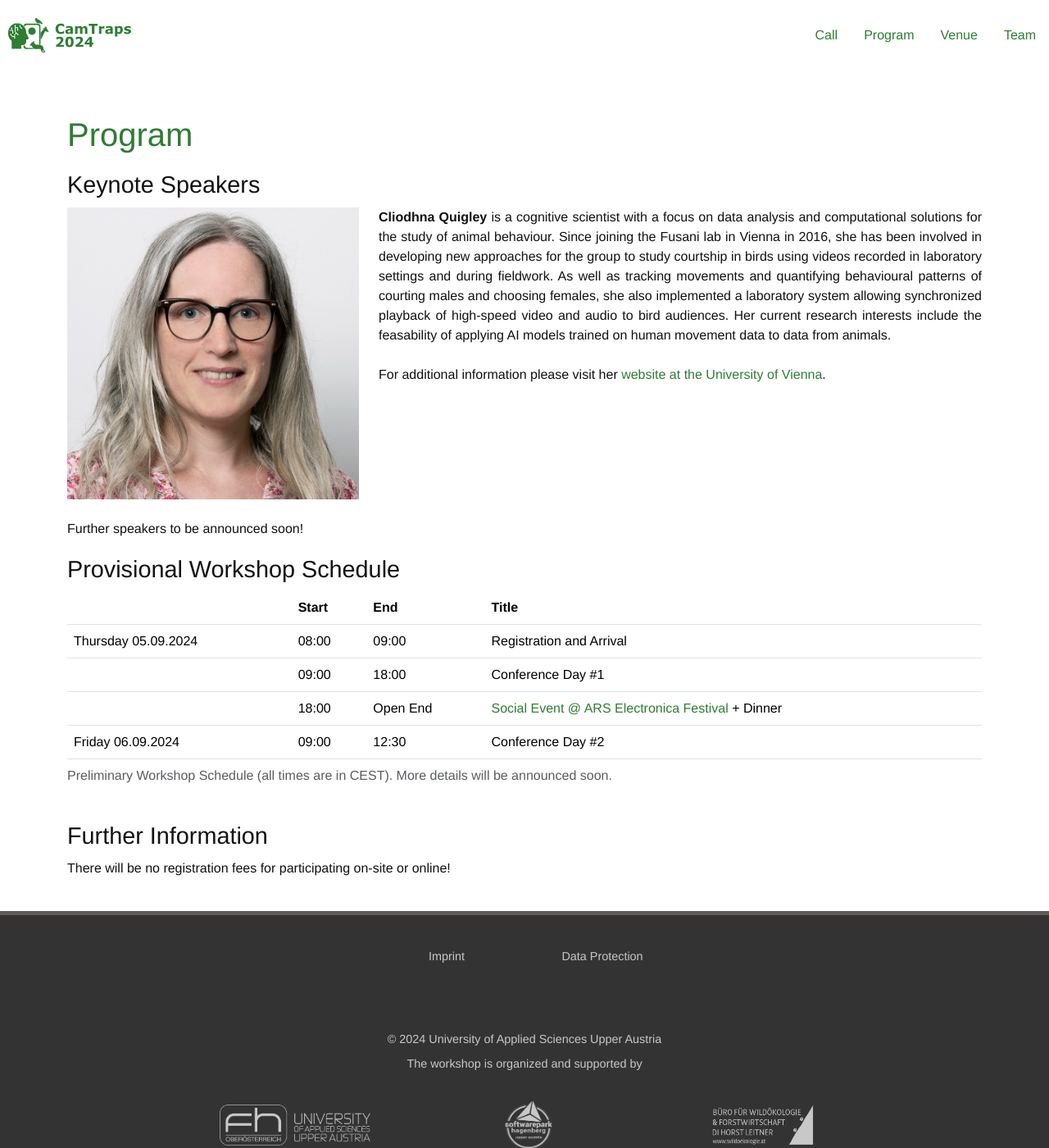
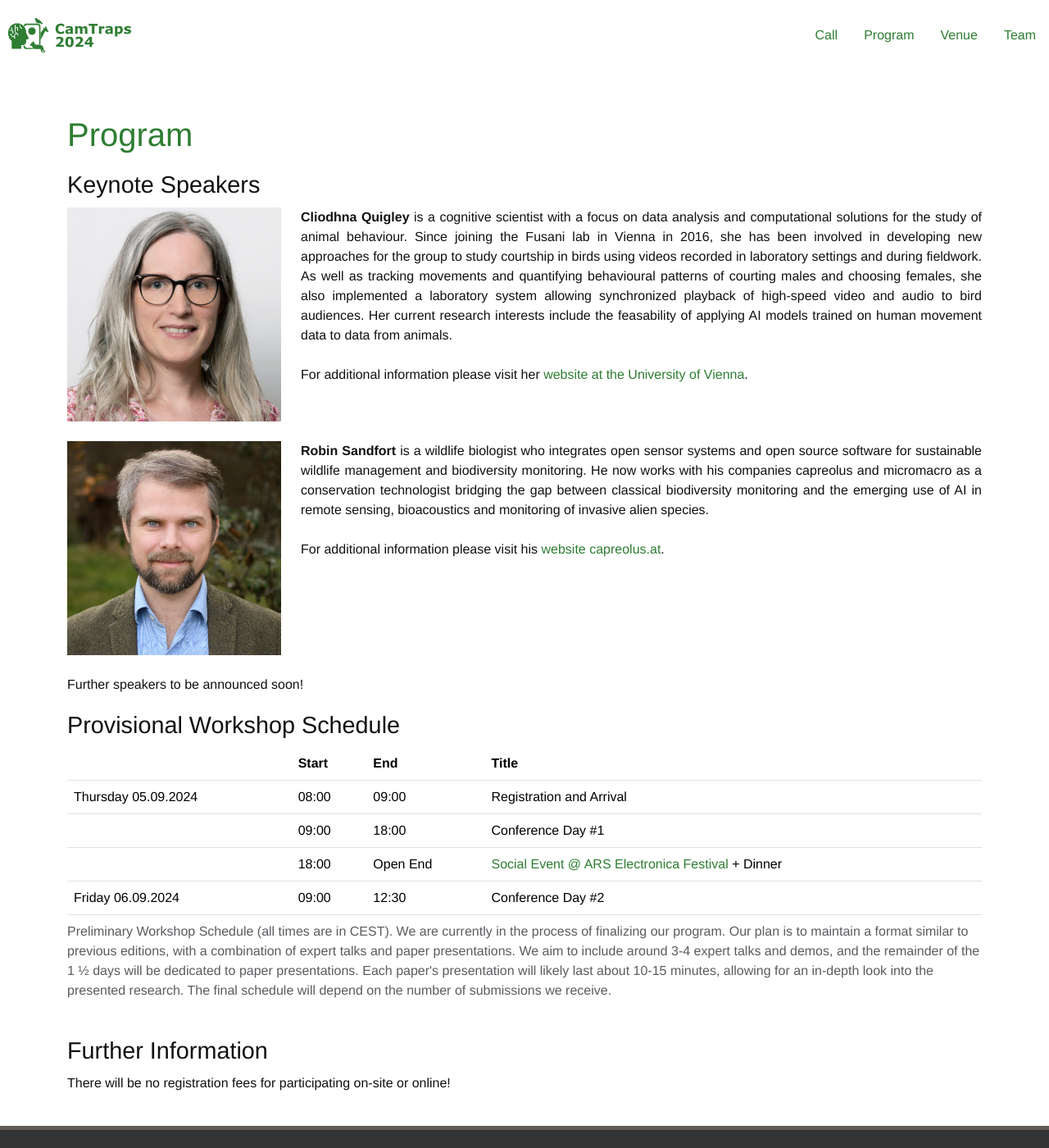
Before and after one commit to CamTrap2024/camtrap2024.github.io, a Jekyll site: the page built from pages/program.html, in a window 1280 px wide and 1400 px high. Shown: the whole window at 82% size. Built offline with Jekyll 4.4.1, drawn with Linux system fonts in a browser that asks for light colours; some web fonts are replaced; comment, search, counter and statistics services are not loaded.

Commit message:
adding Robin Sandfort and more details about the programm

```diff
--- a/pages/program.html
+++ b/pages/program.html
@@ -12,15 +12,29 @@ description: Programm of the workshop
 
         <h3>Keynote Speakers</h3>
         <div class="row">
-            <div class="col-sm-4">
-                <img src="/assets/img/cquigley_square.png" alt="Cliodhna Quigley" style="max-width: 100%;">
+            <div class="col-sm-3">
+                <img src="/assets/img/cquigley_square.jpg" alt="Cliodhna Quigley" style="max-width: 100%;">
             </div>
-            <div class="col-sm-8">
+            <div class="col-sm-9">
                 <p>
                     <b>Cliodhna Quigley</b> is a cognitive scientist with a focus on data analysis and computational solutions for the study of animal behaviour. Since joining the Fusani lab in Vienna in 2016, she has been involved in developing new approaches for the group to study courtship in birds using videos recorded in laboratory settings and during fieldwork. As well as tracking movements and quantifying behavioural patterns of courting males and choosing females, she also implemented a laboratory system allowing synchronized playback of high-speed video and audio to bird audiences. Her current research interests include the feasability of applying AI models trained on human movement data to data from animals.
                     <br /><br />
                     For additional information please visit her <a href="https://becogbio.univie.ac.at/people/scientific-staff/cliodhna-quigley/"
                         target="_blank">website at the University of Vienna</a>.
+                </p>
+            </div>
+        </div>
+        <br />
+        <div class="row">
+            <div class="col-sm-3">
+                <img src="/assets/img/rsandfort_square.jpg" alt="Robin Sandfort" style="max-width: 100%;">
+            </div>
+            <div class="col-sm-9">
+                <p>
+                    <b>Robin Sandfort</b> is a wildlife biologist who integrates open sensor systems and open source software for sustainable wildlife management and biodiversity monitoring. He now works with his companies capreolus and micromacro as a conservation technologist bridging the gap between classical biodiversity monitoring and the emerging use of AI in remote sensing, bioacoustics and monitoring of invasive alien species.
+                    <br /><br />
+                    For additional information please visit his <a href="https://www.capreolus.at"
+                        target="_blank">website capreolus.at</a>.
                 </p>
             </div>
         </div>
@@ -57,7 +71,9 @@ description: Programm of the workshop
                             <td>Friday 06.09.2024</td><td>09:00</td><td>12:30</td><td>Conference Day #2</td>
                         </tr>
                     </tbody>
-                    <caption>Preliminary Workshop Schedule (all times are in CEST). More details will be announced soon.</caption>
+                    <caption>Preliminary Workshop Schedule (all times are in CEST). We are currently in the process of finalizing our program. Our plan is to maintain a format similar to previous editions, with a combination of expert talks and paper presentations. We aim to include around 3-4 expert talks and demos, and the remainder of the 1 ½ days will be dedicated to paper presentations.
+                        Each paper's presentation will likely last about 10-15 minutes, allowing for an in-depth look into the presented research. The final schedule will depend on the number of submissions we receive.
+                        </caption>
                 </table>
             </div>
         </div>
```
Also changed, not shown: assets/img/cquigley_square.jpg (added), assets/img/rsandfort.png (added), assets/img/rsandfort_square.jpg (added).
